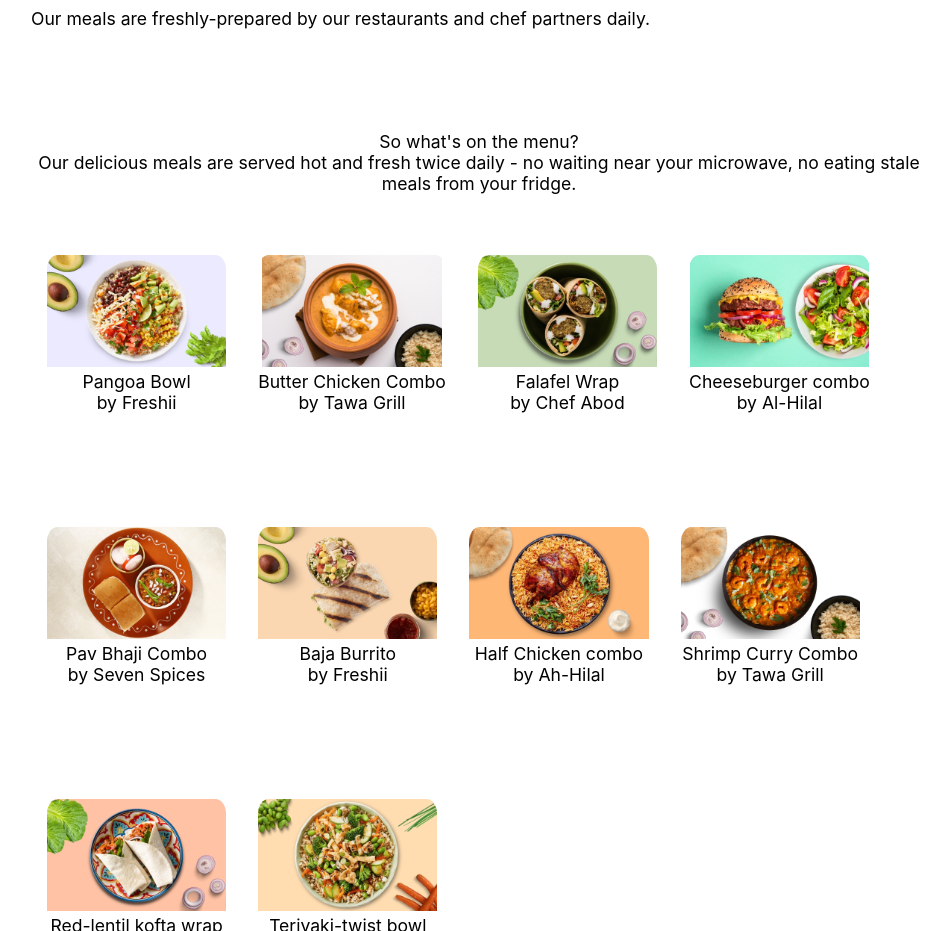
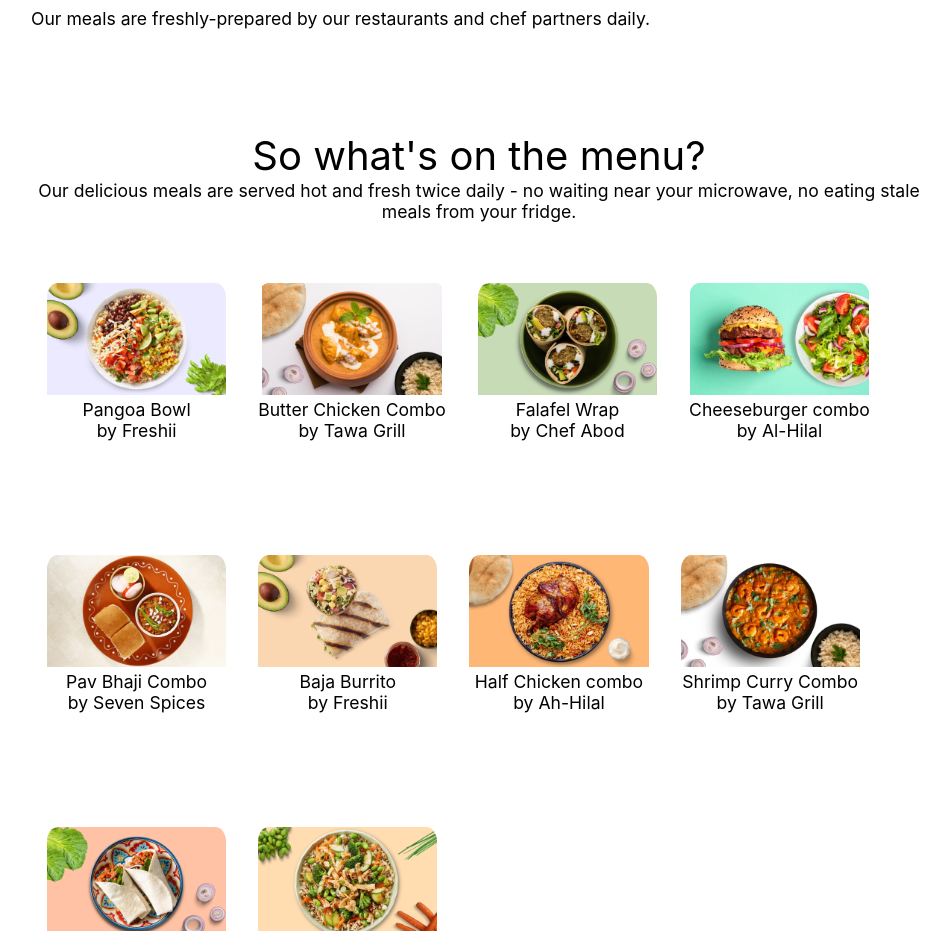
Before and after one commit to rahulverman121/clone, a React (Create React App) app: page / in a window 1280 px wide. Shown: the part 2040-2971 px from the top of the page, without its empty margins (161-1111 px from the left). Built offline with nearby package versions, Linux system fonts and the light colour scheme.

Commit message:
Update Menu.css

```diff
--- a/src/Menu.css
+++ b/src/Menu.css
@@ -2,6 +2,9 @@
     text-align : center ;
     font-size : 1.1rem ;
     margin : 1% 15% 8% 15% ;
+}
+.title {
+    font-size : 2.5rem ;
 }
 .food {
     display : flex ;
```
